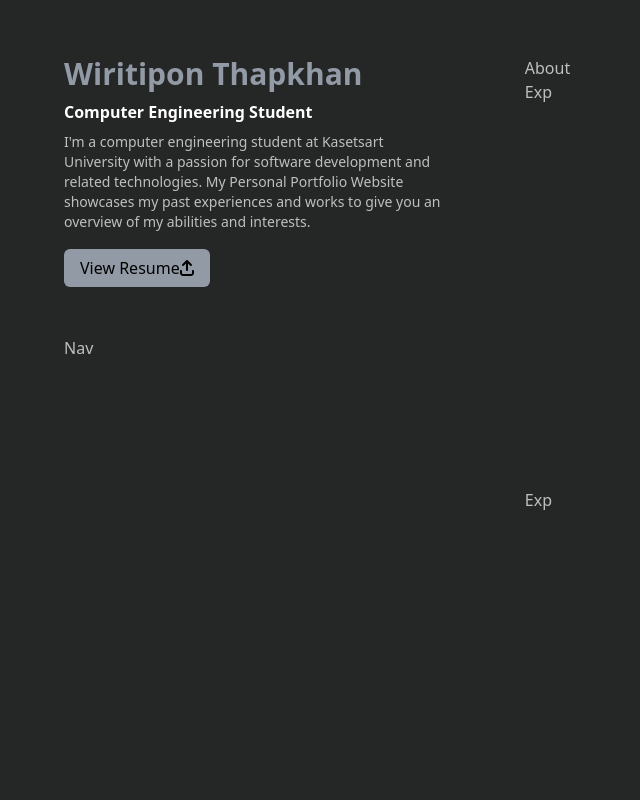
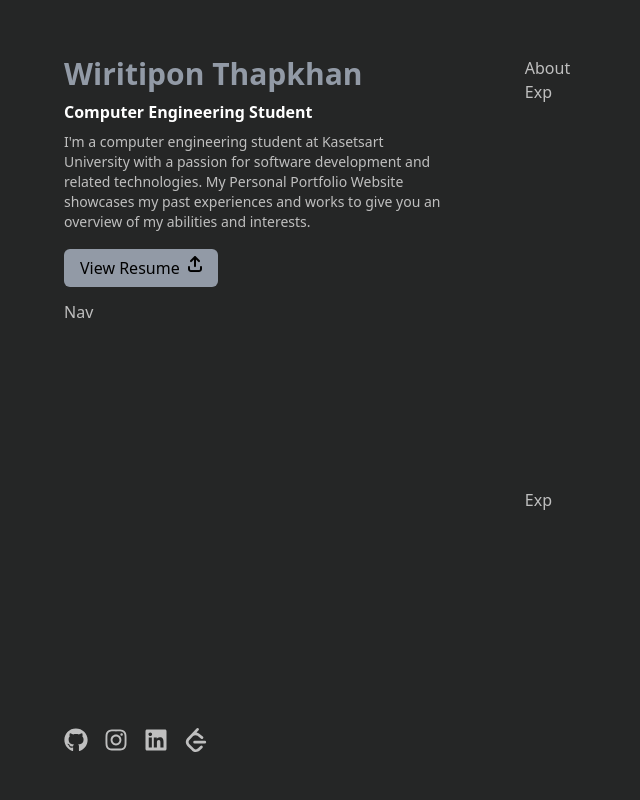
Before and after one commit to zignalssss/myPortfolio, a React (Vite) app in the folder client/: page / in a window 1280 px wide. Shown: the top 800 px of the page, without its empty margins (0-640 px from the left). Built offline with nearby package versions, Linux system fonts and the light colour scheme.

Commit message:
add new nav

```diff
--- a/client/package.json
+++ b/client/package.json
@@ -16,7 +16,8 @@
     "@fortawesome/free-solid-svg-icons": "^6.5.2",
     "@fortawesome/react-fontawesome": "^0.2.0",
     "react": "^18.2.0",
-    "react-dom": "^18.2.0"
+    "react-dom": "^18.2.0",
+    "react-icons": "^5.1.0"
   },
   "devDependencies": {
     "@types/react": "^18.2.66",
--- a/client/src/App.jsx
+++ b/client/src/App.jsx
@@ -1,26 +1,39 @@
 
 import { FontAwesomeIcon } from '@fortawesome/react-fontawesome'
 import { faArrowUpFromBracket } from '@fortawesome/free-solid-svg-icons'
+import { FaGithub } from "react-icons/fa";
+import { FaInstagram } from "react-icons/fa";
+import { FaLinkedin } from "react-icons/fa";
+import { SiLeetcode } from "react-icons/si";
+
 import './App.css'
 
 function App() {
   return (
    <div className='mt-14 mx-auto max-w-6xl grid grid-cols-[40%_60%]'>
       <div>
-        <div className='sticky top-14 grid grid-rows-[35%_45%_20%] h-screen'>
+        <div className='sticky top-14 grid grid-rows-[35%_45%_20%] h-[87vh]'>
             <div className='flex flex-col gap-2'>
               <div className='text-3xl text-priTitle font-semibold'>Wiritipon Thapkhan</div>
               <div className='text-priAccent font-semibold'>Computer Engineering Student</div>
               <div className='text-sm w-5/6'>I'm a computer engineering student at Kasetsart University with a passion for software development and related technologies. My Personal Portfolio Website showcases my past experiences and works to give you an overview of my abilities and interests.</div>
               <div className='mt-4'>
+                <a href=''>
                 <span className='rounded-md bg-priTitle text-black py-2 px-4'>
                   View Resume
-                  <FontAwesomeIcon icon={faArrowUpFromBracket} />
+                  <span className='ml-2'><FontAwesomeIcon  className = 'animate-bounce' icon={faArrowUpFromBracket} /></span>
                   </span>
+                </a>
               </div>
             </div>
             <div>Nav</div>
-            <div className='flex items-end'>Link</div>
+            <div className='flex items-end gap-4 text-2xl '>
+              <span className='transition-all duration-150 hover:scale-125'><FaGithub/></span>
+              {/* <a href='https://github.com/zignalssss' target='_blank'></a> */}
+              <a href='https://www.instagram.com/emlnbmfsc3nzdqo_/' target='_blank'><span className='transition-all duration-150 hover:scale-125'><FaInstagram/></span></a>
+              <a href='https://www.linkedin.com/in/wiritipon-thapkhan-11452b2a8/' target='_blank'><span className='transition-all duration-150 hover:scale-125'><FaLinkedin/></span></a>
+              <a href='https://leetcode.com/zignalssss/' target='_blank'><span className='transition-all duration-150 hover:scale-125'><SiLeetcode/></span></a>
+            </div>
         </div>
       </div>
       <div>
```
Also changed, not shown: 1 other file (tests, documents, lock files or other folders).
